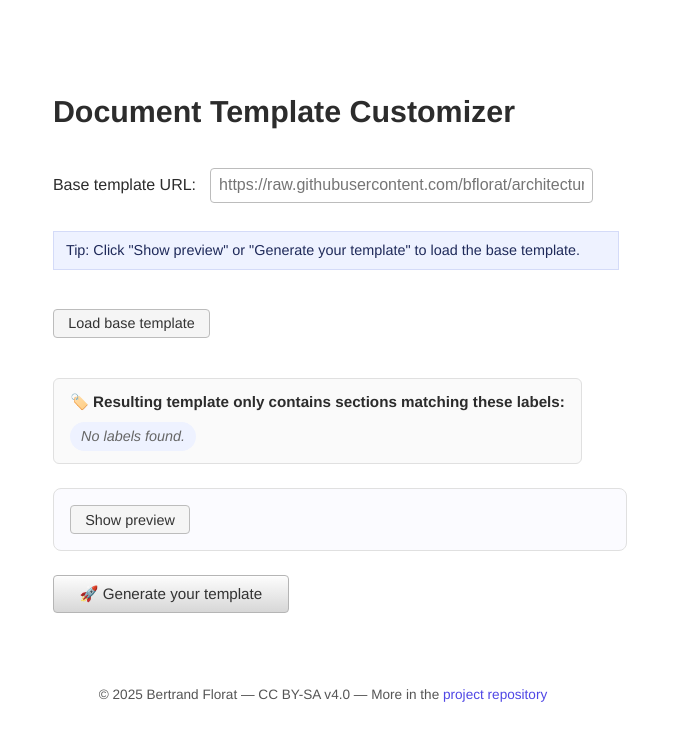
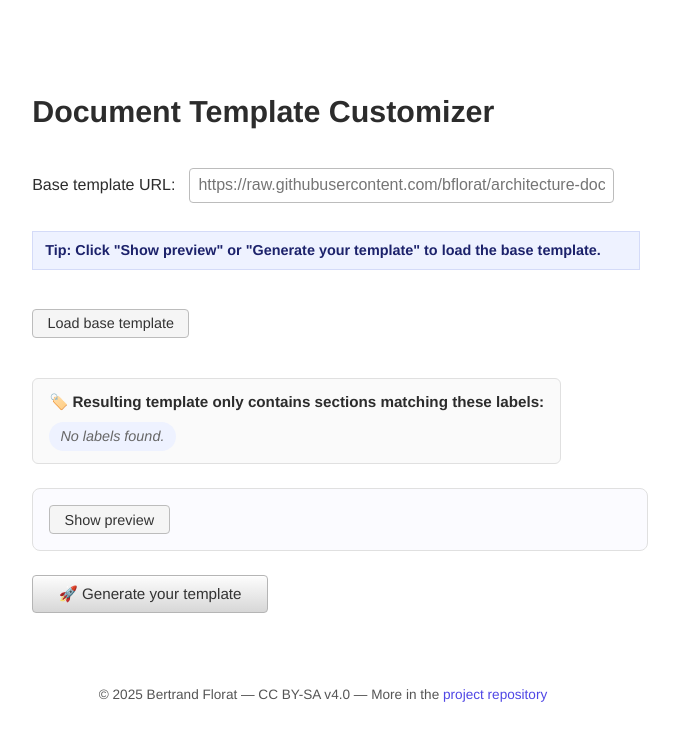
Before and after one commit to bflorat/document-template-customizer, a React (Vite) app: page / in a window 1280 px wide. Shown: the top 740 px of the page, without its empty margins (317-996 px from the left). Built offline with nearby package versions, Linux system fonts and the light colour scheme.

Commit message:
style: darken bolded status tips

```diff
--- a/src/App.css
+++ b/src/App.css
@@ -148,7 +148,8 @@ header h1 {
   padding: 0.6rem 0.8rem;
   background: #eef2ff;
   border: 1px solid #d4dbf8;
-  color: #1f2a5a;
+  color: #1c226b;
+  font-weight: 600;
   width: 100%;
   display: block;
   align-self: stretch;
@@ -158,13 +159,13 @@ header h1 {
 .status-error {
   background: #fef2f2;
   border-color: #fca5a5;
-  color: #7f1d1d;
+  color: #7d1616;
 }
 
 .status-success {
   background: #f0fdf4;
   border-color: #bbf7d0;
-  color: #14532d;
+  color: #0f3d21;
 }
 
 .available-labels {
@@ -217,13 +218,14 @@ header h1 {
 .template-load-status {
   margin-top: 0.25rem;
   font-size: 0.9rem;
-  color: #1f2a5a;
+  color: #1c226b;
   background: #eef2ff;
   border: 1px solid #d4dbf8;
   padding: 0.5rem 0.75rem;
   width: 100%;
   display: block;
   border-radius: 0;
+  font-weight: 600;
 }
 
 .template-load-status.loaded {
```
